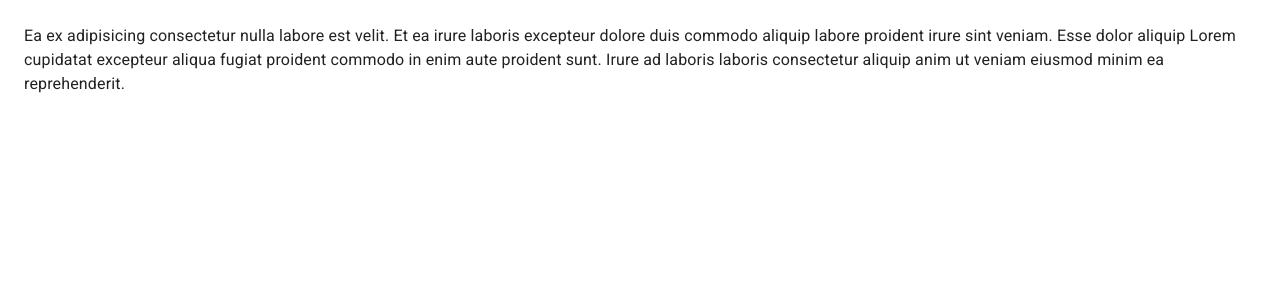
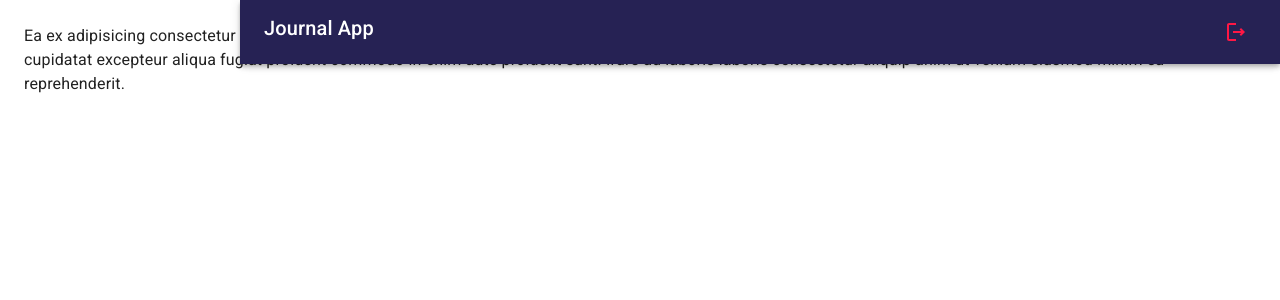
Before and after one commit to ociel-gonzalez-solis/journalApp, a React (Vite) app: page / in a window 1280 px wide. Shown: the top 300 px of the page. Built offline with nearby package versions, Linux system fonts and the light colour scheme.

Commit message:
Navbar completed

```diff
--- /dev/null
+++ b/src/journal/componets/Navbar.jsx
@@ -0,0 +1,35 @@
+import { LogoutOutlined, MenuBookOutlined } from "@mui/icons-material";
+import { AppBar, Grid, IconButton, Toolbar, Typography } from "@mui/material";
+
+export const Navbar = ({ drawerWith = 240 }) => {
+  return (
+    <AppBar
+      position="fixed"
+      sx={{
+        width: { sm: `calc(100% - ${drawerWith}px)` },
+        ml: { sm: `${drawerWith}px` },
+      }}
+    >
+      <Toolbar>
+        <IconButton
+          color="inherit"
+          edge="start"
+          sx={{
+            mr: 2,
+            display: { sm: "none" },
+          }}
+        >
+          <MenuBookOutlined />
+        </IconButton>
+        <Grid container direction="row" justifyContent="space-between" alingItems='center'>
+          <Typography variant="h6" noWrap component="div">
+            Journal App
+          </Typography>
+          <IconButton color="error">
+            <LogoutOutlined />
+          </IconButton>
+        </Grid>
+      </Toolbar>
+    </AppBar>
+  );
+};
--- /dev/null
+++ b/src/journal/componets/index.js
@@ -0,0 +1,3 @@
+import { Navbar } from "./Navbar";
+
+export { Navbar };
--- a/src/journal/layout/JournalLayout.jsx
+++ b/src/journal/layout/JournalLayout.jsx
@@ -1,11 +1,12 @@
 import { Box } from "@mui/system";
+import { Navbar } from "../componets";
 
 const drawerWith = 240;
 
 export const JournalLayout = ({ children }) => {
   return (
     <Box sx={{ display: "flex" }}>
-      {/* Navbar drawerWith */}
+      <Navbar drawerWith={drawerWith} />
 
       {/* Sidebar drawerWith */}
 
```
